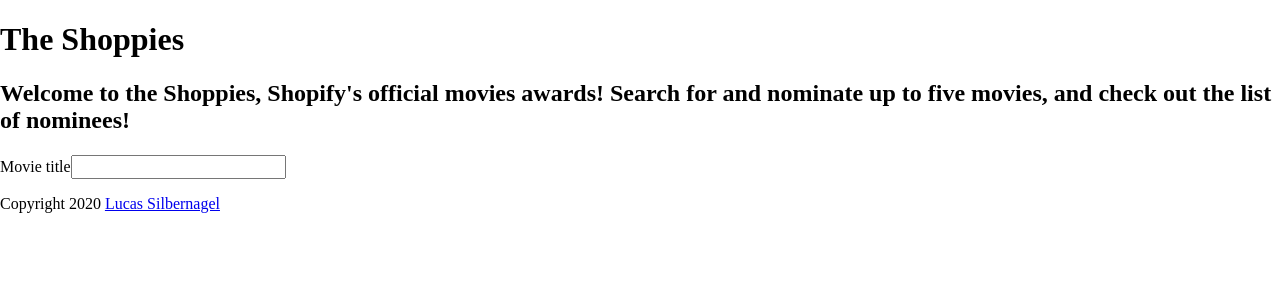
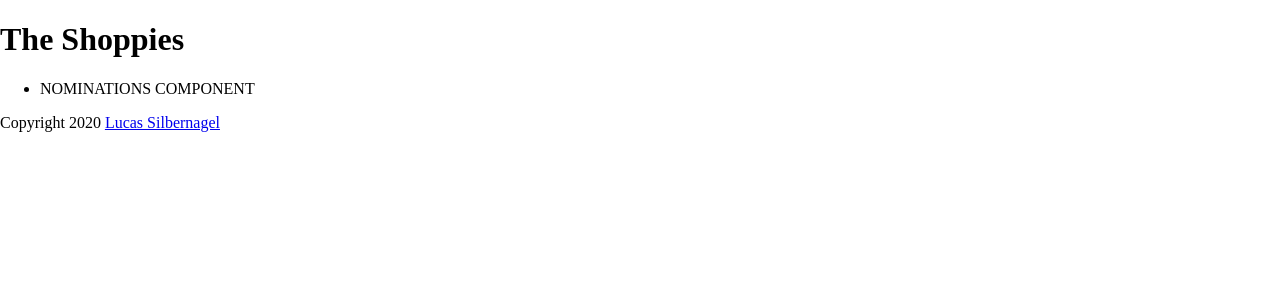
Before and after one commit to LucasSilbernagel/bestFlix, a React (Create React App) app: page /nominations in a window 1280 px wide. Shown: the top 300 px of the page. Built offline with nearby package versions, Linux system fonts and the light colour scheme.

Commit message:
got react router working

```diff
--- a/src/App.js
+++ b/src/App.js
@@ -2,13 +2,18 @@
 import './App.scss';
 import Header from './Components/Header';
 import Main from './Components/Main';
+import Nominations from './Components/Nominations'
 import Footer from './Components/Footer';
+import { Switch, Route } from "react-router-dom";
 
 function App() {
   return (
     <>
       <Header />
-      <Main />
+      <Switch>
+        <Route exact path="/" component={Main} />
+        <Route path="/nominations" component={Nominations} />
+      </Switch>
       <Footer />
     </>
   );
--- a/src/Components/Main.js
+++ b/src/Components/Main.js
@@ -1,6 +1,7 @@
 import React, { useState } from "react";
 import SearchResults from './SearchResults';
 import Nominated from './Nominated';
+import { Link } from "react-router-dom";
 
 function Main () {
   const [movie, setMovie] = useState({});
@@ -38,6 +39,7 @@
       <main>
         <div className="wrapper">
           <h2>Welcome to the Shoppies, Shopify's official movies awards! Search for and nominate up to five movies, and check out the list of nominees!</h2>
+          <Link to="/nominations">Nominations </Link>
           <form action="#">
             <label htmlFor="movieTitle">Movie title
               <input onChange={handleChange} type="text" name="movieTitle" id="movieTitle"/>
--- a/src/Components/Nominations.js
+++ b/src/Components/Nominations.js
@@ -1,20 +1,20 @@
 import React from 'react';
-import Header from './Header';
-import Footer from './Footer';
+// import Header from './Header';
+// import Footer from './Footer';
 
 function Nominations() {
   return (
     <>
-      <Header />
+      {/* <Header /> */}
       <main>
         <div className="wrapper">
           <ul>
             {/* Saved nominations go here */}
-            <li>test</li>
+            <li>NOMINATIONS COMPONENT</li>
           </ul>
         </div>
       </main>
-      <Footer />
+      {/* <Footer /> */}
     </>
   );
 }
```
Also changed, not shown: src/index.js (+5 -2 lines).
